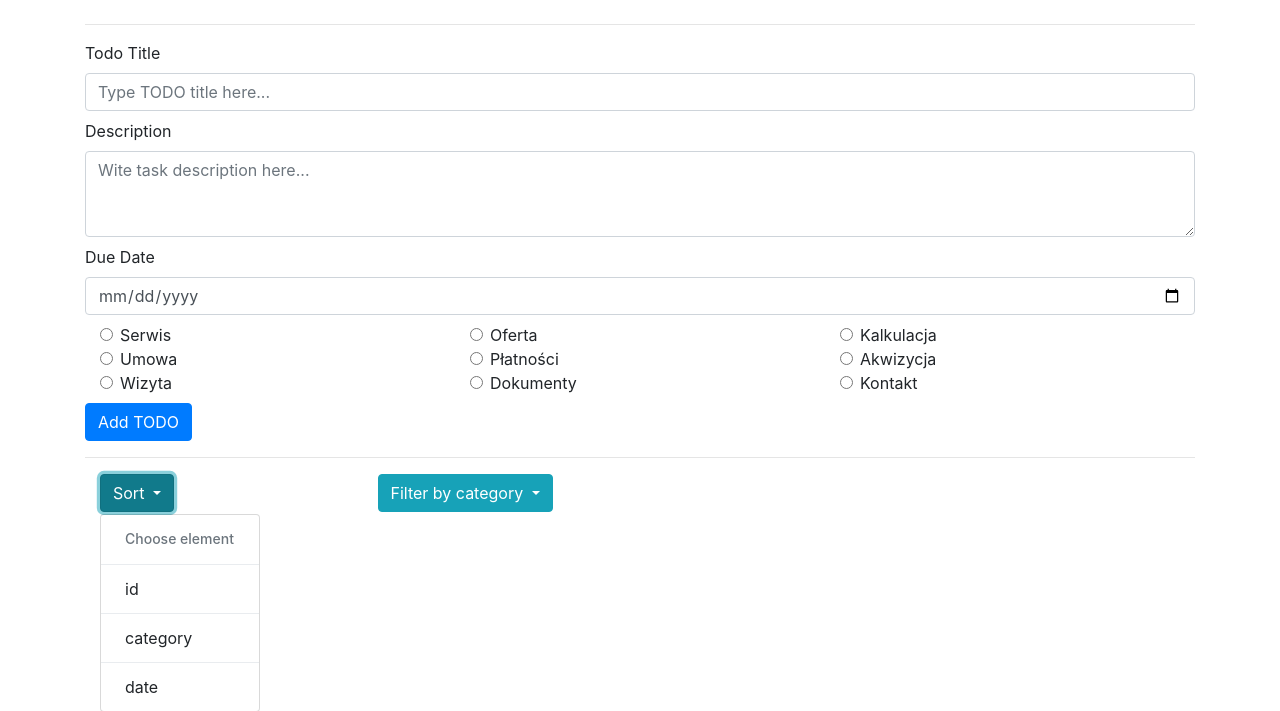
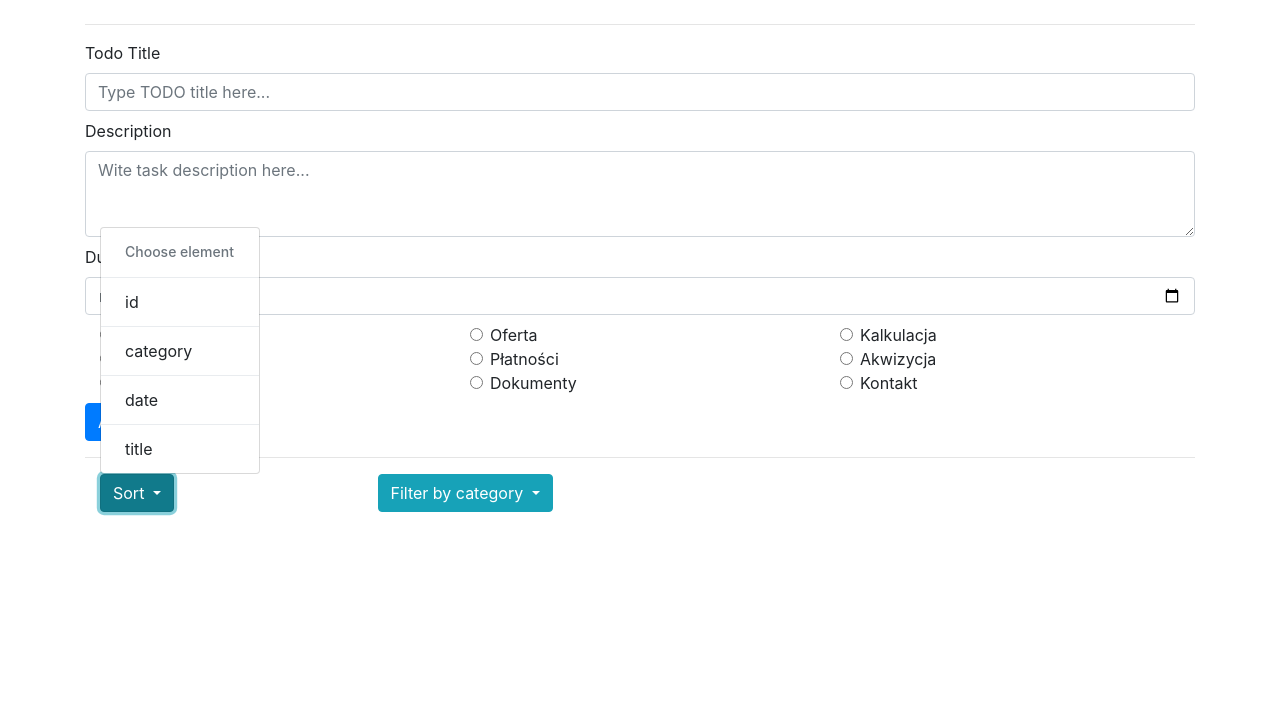
Before and after one commit to michaltyczynski1993/CustomersTaskSystem, a Flask app: template templates/todo.html in a window 1280 px wide, after a click on "Sort". Shown: the part 56-767 px from the top of the page. Run offline with Flask 2, Linux system fonts and the light colour scheme; the template is opened without the code that fills it, so the values that code supplies are empty; parts of the project's set-up code (start-up, migrations or seed data) failed here and were passed over.

Commit message:
added sorting option by title

```diff
--- a/templates/todo.html
+++ b/templates/todo.html
@@ -121,6 +121,8 @@
               <a class="dropdown-item" href="/todo/category">category</a>
               <div class="dropdown-divider"></div>
               <a class="dropdown-item" href="/todo/date">date</a>
+              <div class="dropdown-divider"></div>
+              <a class="dropdown-item" href="/todo/title">title</a>
             </div>
           </div>
 
```
